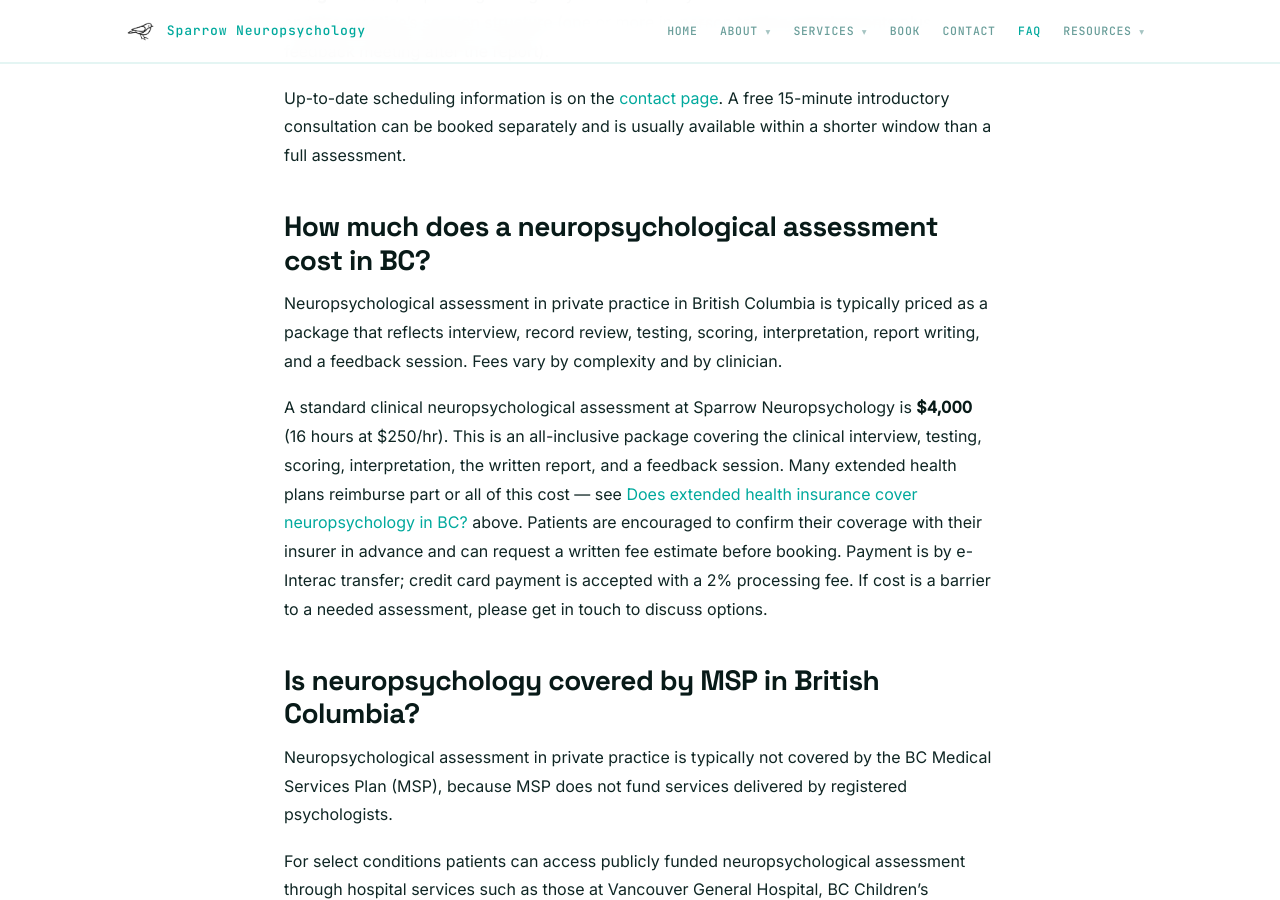
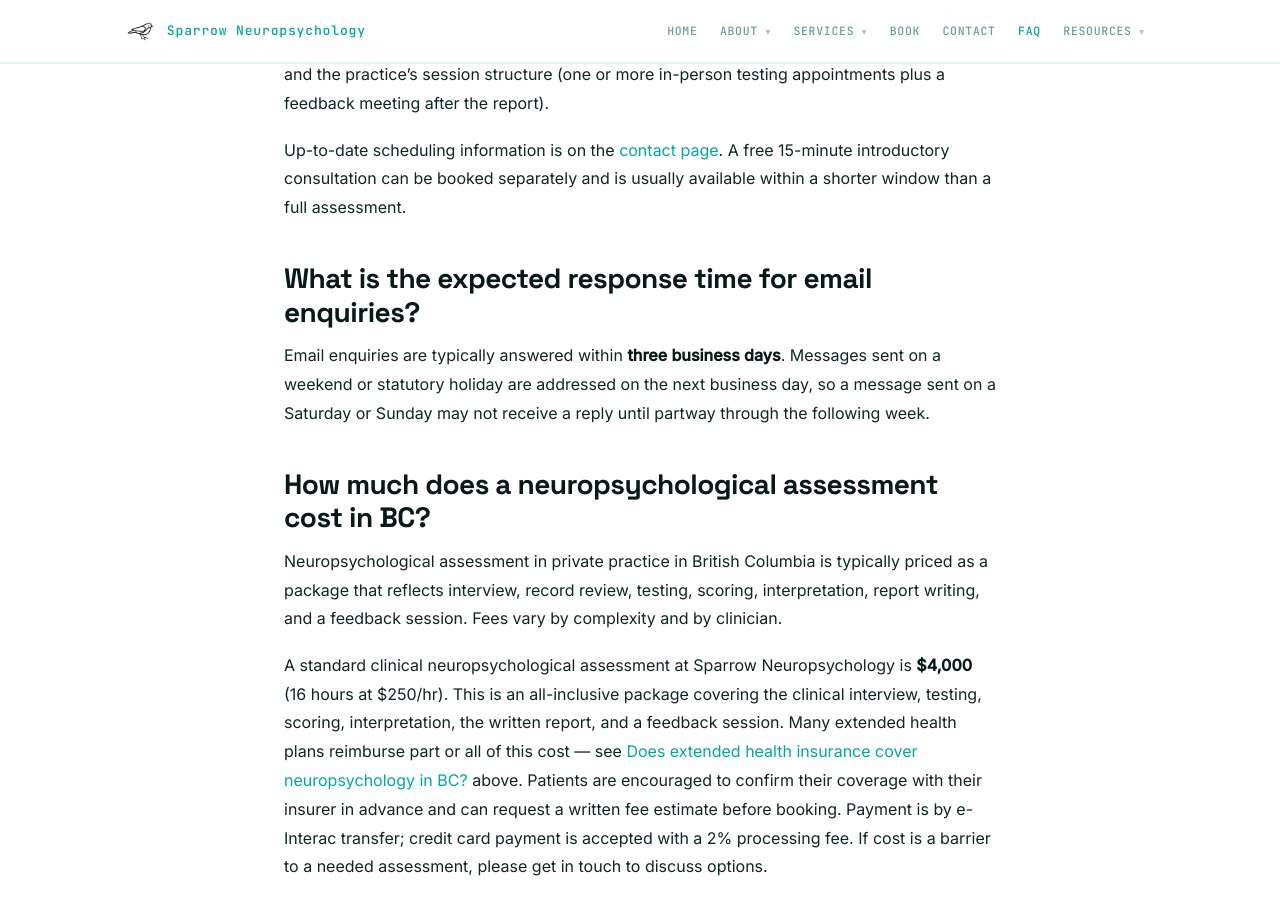
Before and after one commit to cfxb/sparrow-clinic, a Jekyll site: the page built from faq.md, in a window 1280 px wide and 900 px high, scrolled down 8434 px. Built offline with Jekyll 4.4.1, drawn with Linux system fonts in a browser that asks for light colours; some of the changed text lies outside the part shown.

Commit message:
Note email response time; remove offline online referral form
Add a 3-business-day email response time expectation to the contact
and FAQ pages (mirrored in the FAQ JSON-LD schema) to set clearer
patient expectations. Also remove the secure online referral form
(services/referral-form.md) and its nav/table entries, since the
hushforms account backing it is no longer accessible.

```diff
--- a/_data/navigation.yml
+++ b/_data/navigation.yml
@@ -17,8 +17,6 @@
       url: /services/
     - title: Referral
       url: /referral/
-    - title: Referral form
-      url: /services/referral-form/
     - title: Medical records
       url: /services/medical-records/
 - title: Book
--- a/_includes/faq-schema.html
+++ b/_includes/faq-schema.html
@@ -133,6 +133,14 @@
     },
     {
       "@type": "Question",
+      "name": "What is the expected response time for email enquiries?",
+      "acceptedAnswer": {
+        "@type": "Answer",
+        "text": "Email enquiries are typically answered within three business days. Messages sent on a weekend or statutory holiday are addressed on the next business day, so a message sent on a Saturday or Sunday may not receive a reply until partway through the following week."
+      }
+    },
+    {
+      "@type": "Question",
       "name": "How much does a neuropsychological assessment cost in BC?",
       "acceptedAnswer": {
         "@type": "Answer",
--- a/faq.md
+++ b/faq.md
@@ -128,6 +128,10 @@ Current wait time for a neuropsychological assessment at Sparrow Neuropsychology
 
 Up-to-date scheduling information is on the [contact page](/contact/). A free 15-minute introductory consultation can be booked separately and is usually available within a shorter window than a full assessment.
 
+## What is the expected response time for email enquiries?
+
+Email enquiries are typically answered within **three business days**. Messages sent on a weekend or statutory holiday are addressed on the next business day, so a message sent on a Saturday or Sunday may not receive a reply until partway through the following week.
+
 ## How much does a neuropsychological assessment cost in BC?
 
 Neuropsychological assessment in private practice in British Columbia is typically priced as a package that reflects interview, record review, testing, scoring, interpretation, report writing, and a feedback session. Fees vary by complexity and by clinician.
```
Also changed, not shown: other parts of faq.md (+1 -1 lines), contact.md (+1 -1 lines), referral.md (+0 -4 lines), services/referral-form.md (deleted, +0 -12 lines).
